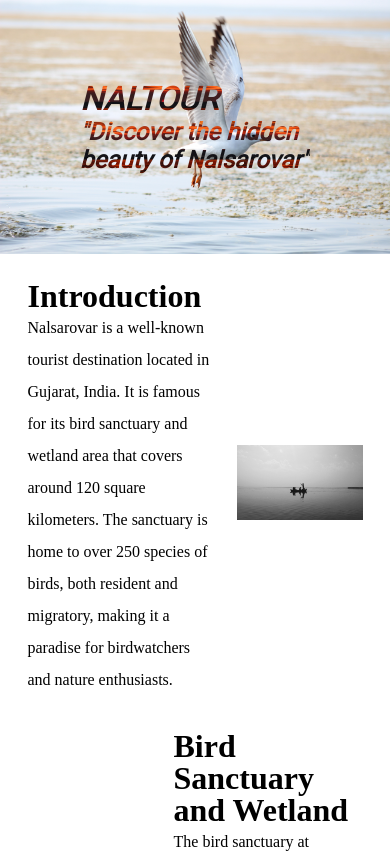
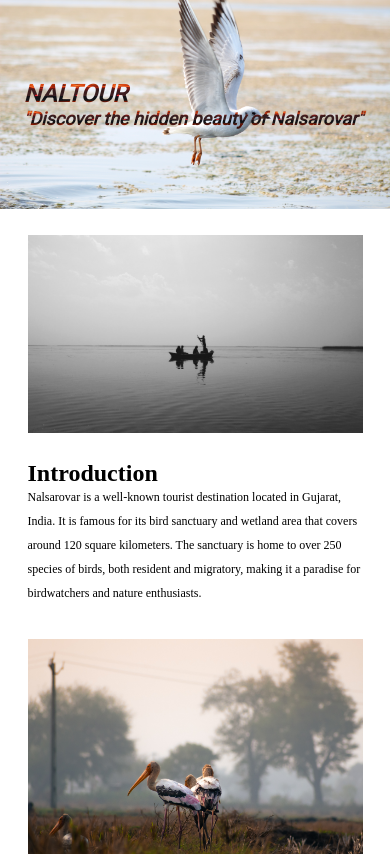
Before and after one commit to arssir/Naltour, a plain HTML site: page index.html in a window 390 px wide. Shown: the top 856 px of the page. Drawn offline with Linux system fonts and the light colour scheme.

Commit message:
Made Website Responsive

```diff
--- a/styles.css
+++ b/styles.css
@@ -124,3 +124,36 @@ footer{
     backdrop-filter: blur(5px);
     -webkit-backdrop-filter: blur(5px);
 }
+
+footer{
+    margin-top: 80px;
+    background-color: rgb(22, 64, 75);
+}
+
+@media screen and (max-width:750px) {
+    html{
+        font-size: 12px;
+    }
+    .container{
+        flex-direction: column-reverse;
+    }
+    .image,.content{
+        width: 100%;
+    }
+    .container:nth-child(even){
+        flex-direction: column-reverse;
+    }
+
+    .title-bar>*{
+        width: 90%;
+        margin: auto;
+    }
+    .title-bar>*{
+        padding-left: 8PX;
+    }
+    .title-bar{
+        padding: unset;
+        padding-top: 80px;
+        padding-bottom: 80px;
+    }
+}
```
